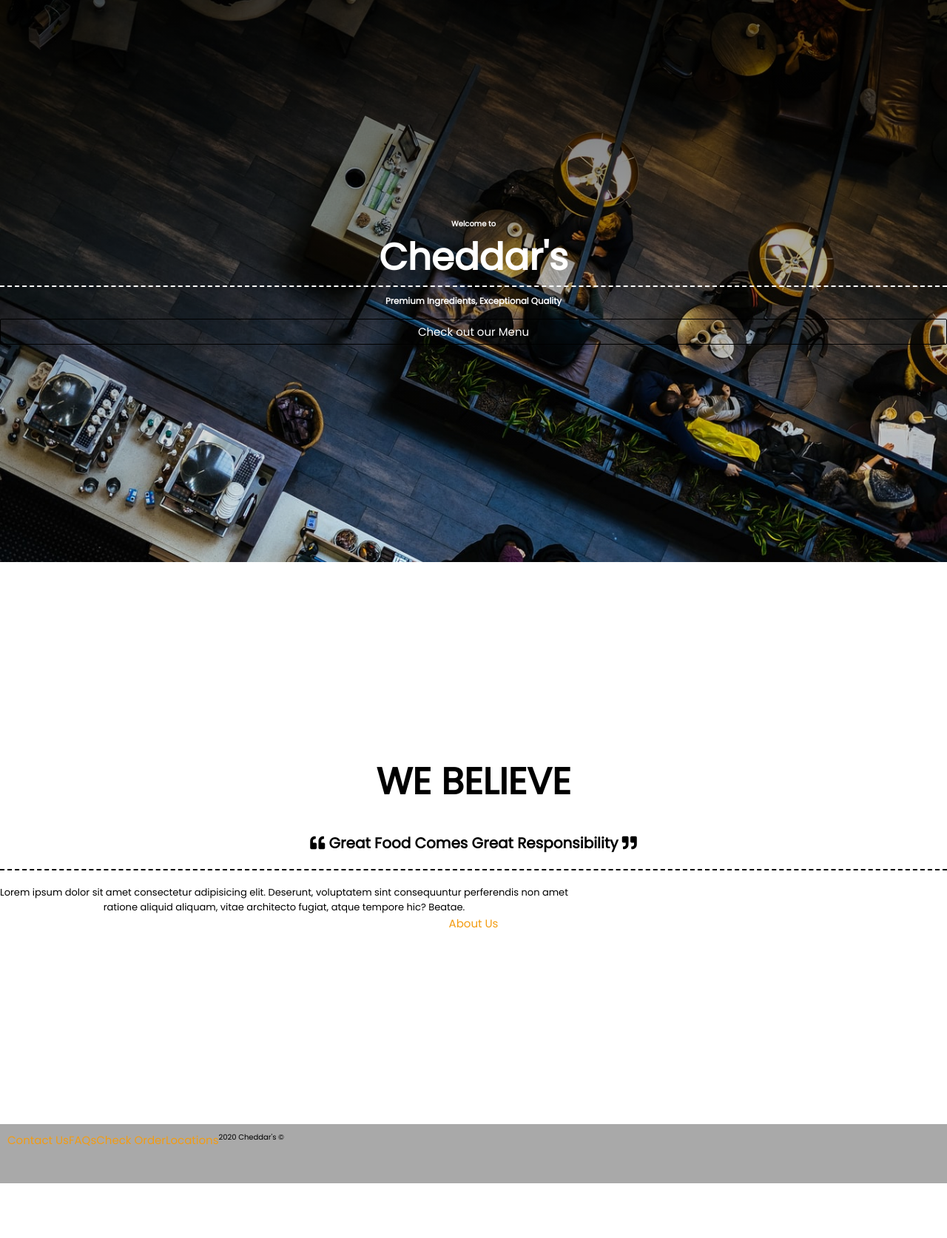
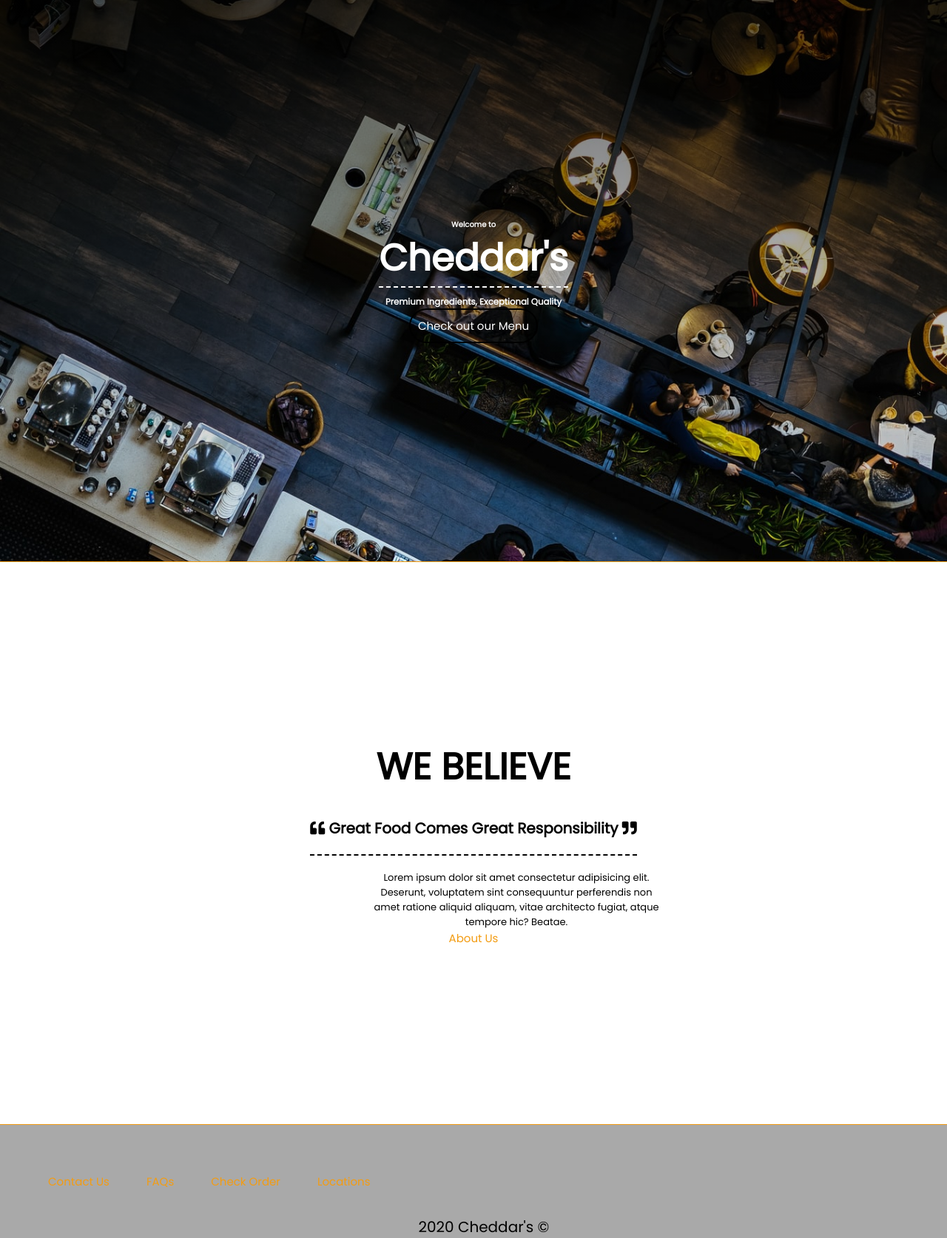
Before and after one commit to JDixon1995/Resturant-page, a PHP site: page / in a window 1280 px wide. Shown: the part 42-1716 px from the top of the page at 74% size. Before the commit the page ends 1642 px from the top, so only its background shows below. Run offline with PHP 8.4, Linux system fonts and the light colour scheme.

Commit message:
final update,finished project

```diff
--- a/index.html
+++ b/index.html
@@ -37,7 +37,7 @@
 
             <h1 id="catchphrase"> <i class="fas fa-quote-left"></i> Great Food Comes Great Responsibility <i class="fas fa-quote-right"></i></h1>
 
-            <p>Lorem ipsum dolor sit amet consectetur adipisicing elit. Deserunt, voluptatem sint consequuntur perferendis non amet ratione aliquid aliquam, vitae architecto fugiat, atque tempore hic? Beatae.</p>
+            <p id="splash-text">Lorem ipsum dolor sit amet consectetur adipisicing elit. Deserunt, voluptatem sint consequuntur perferendis non amet ratione aliquid aliquam, vitae architecto fugiat, atque tempore hic? Beatae.</p>
             <a id="about-btn" href="#about">About Us</a>
 
         </section>
@@ -47,8 +47,8 @@
            <li><a href="#">FAQs</a></li>
            <li><a href="#">Check Order</a></li>
            <li><a href="#">Locations</a></li>
-           <span> 2020 Cheddar's &#169; </span>
           </ul>
+          <span> 2020 Cheddar's &#169; </span>
       </footer>
   </body>
 </html>
--- a/style.css
+++ b/style.css
@@ -91,11 +91,13 @@
     text-align: center;
     font-family: "Poopins", sans-serif;
     color: white;
+    border-bottom: solid 1px #f39c12;
 }
 
 #main-h1 {
     font-size: 5rem;
     border-bottom: white dashed 2px;
+    margin: 0 auto;
 }
 
 #main-h2 {
@@ -117,14 +119,22 @@
     font-size: 2rem;
     padding-bottom: 2rem;
     border-bottom: 2px black dashed;
+    margin: 0 auto;
 }
 
-p{
+p {
     padding-top: 2rem;
     font-size: 1.3rem;
-    width: 60%;
+    width: 70%;
+    text-align: center;
 }
 
+#splash-text {
+    display: flex;
+    justify-content: center;
+    text-align: center;
+    padding-left: 50rem;
+}
 /* Button And A Tags */
 
 #menu-btn {
@@ -133,9 +143,11 @@
     cursor: pointer;
     font-size: 1.5rem;
     margin-top: 1.5rem;
-    padding: 0.5rem 1rem 0.5rem;
-    border: solid 1px black;
-    border-radius: 0.2rem;
+    margin-bottom: 1.5rem;
+    padding: 1rem;
+    border: solid 2px black;
+    border-radius: 5rem;
+    margin: 0 auto;
 }
 
 #menu-btn:hover {
@@ -151,14 +163,20 @@
     flex-direction: row;
     min-height: 10vh;
     background: darkgray;
+    border-top: solid 1px #f39c12;
 }
 
 #left-content {
     display: flex;
-    font-size: 1.5rem;
+    font-size: 0.5rem;
     justify-content: flex-start;
-    padding: 1rem;
+    align-content: space-between;
+    margin: 4rem;
     list-style-type: none;
+}
+
+#left-content li {
+    padding: 2.5rem;
 }
 
 a {
@@ -168,6 +186,9 @@
 }
 
 span {
-    font-size: 1rem;
+    display: flex;
+    align-items: flex-end;
+    justify-content: flex-end;
+    font-size: 2rem;
     color: black;
 }
```
